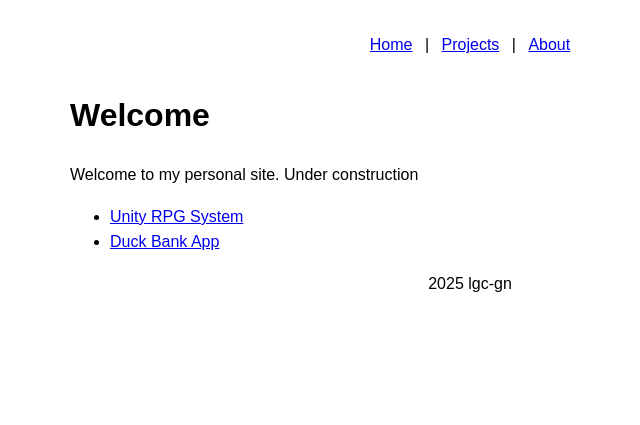
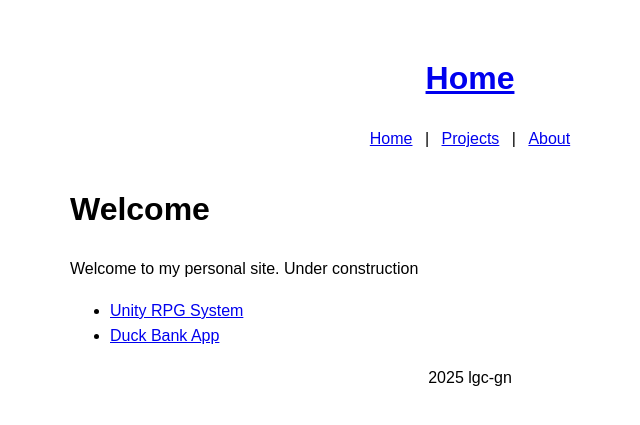
Before and after one commit to lgc-gn/lgc-gn.github.io, a Jekyll site: the page built from index.md, in a window 1280 px wide. Shown: the top 425 px of the page, without its empty margins (170-810 px from the left). Built offline with Jekyll 4.4.1, drawn with Linux system fonts in a browser that asks for light colours.

Commit message:
Fix homepage

```diff
--- a/_includes/header.html
+++ b/_includes/header.html
@@ -1,4 +1,5 @@
 <header>
+  <h1><a href="/">Home</a></h1>
   <nav>
     <a href="/">Home</a> |
     <a href="/projects">Projects</a> |
```
